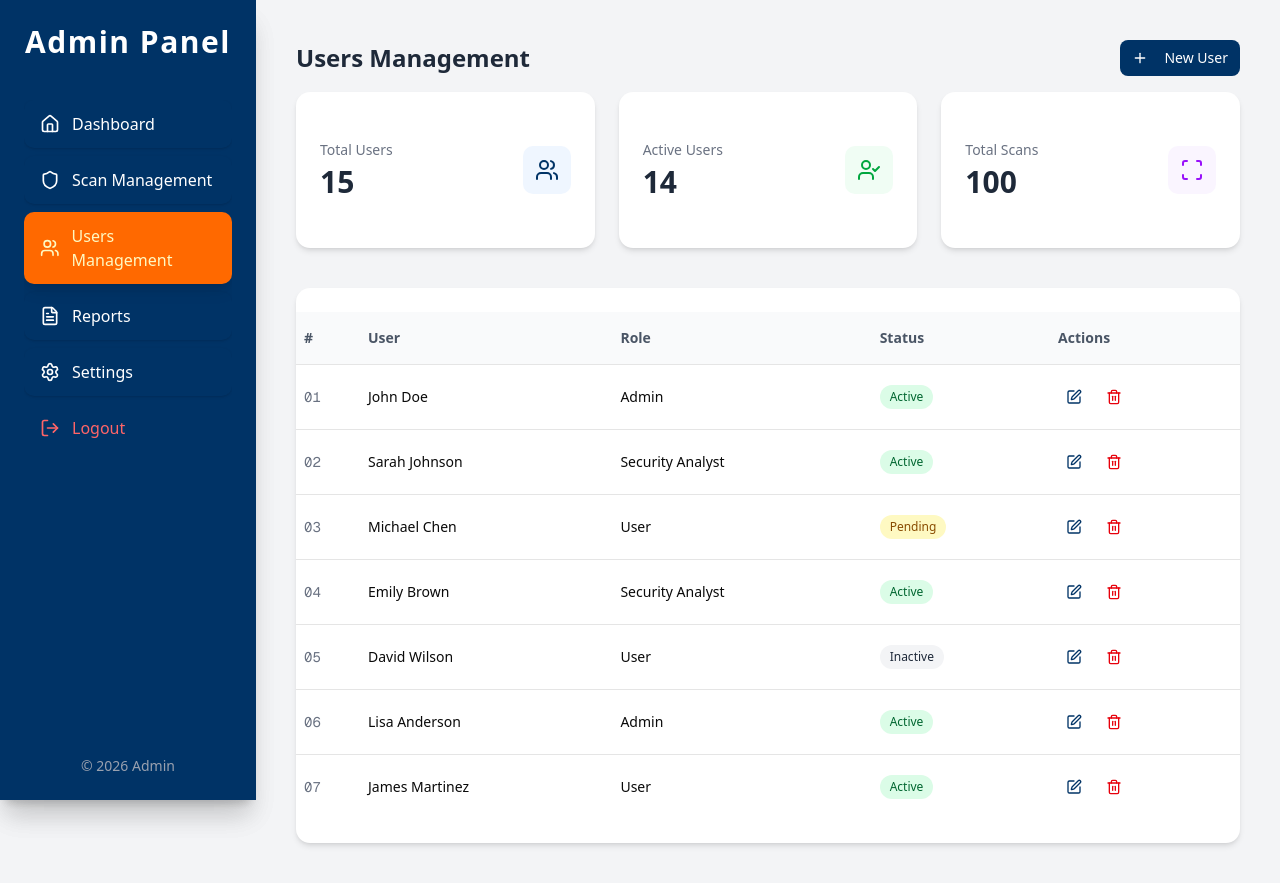
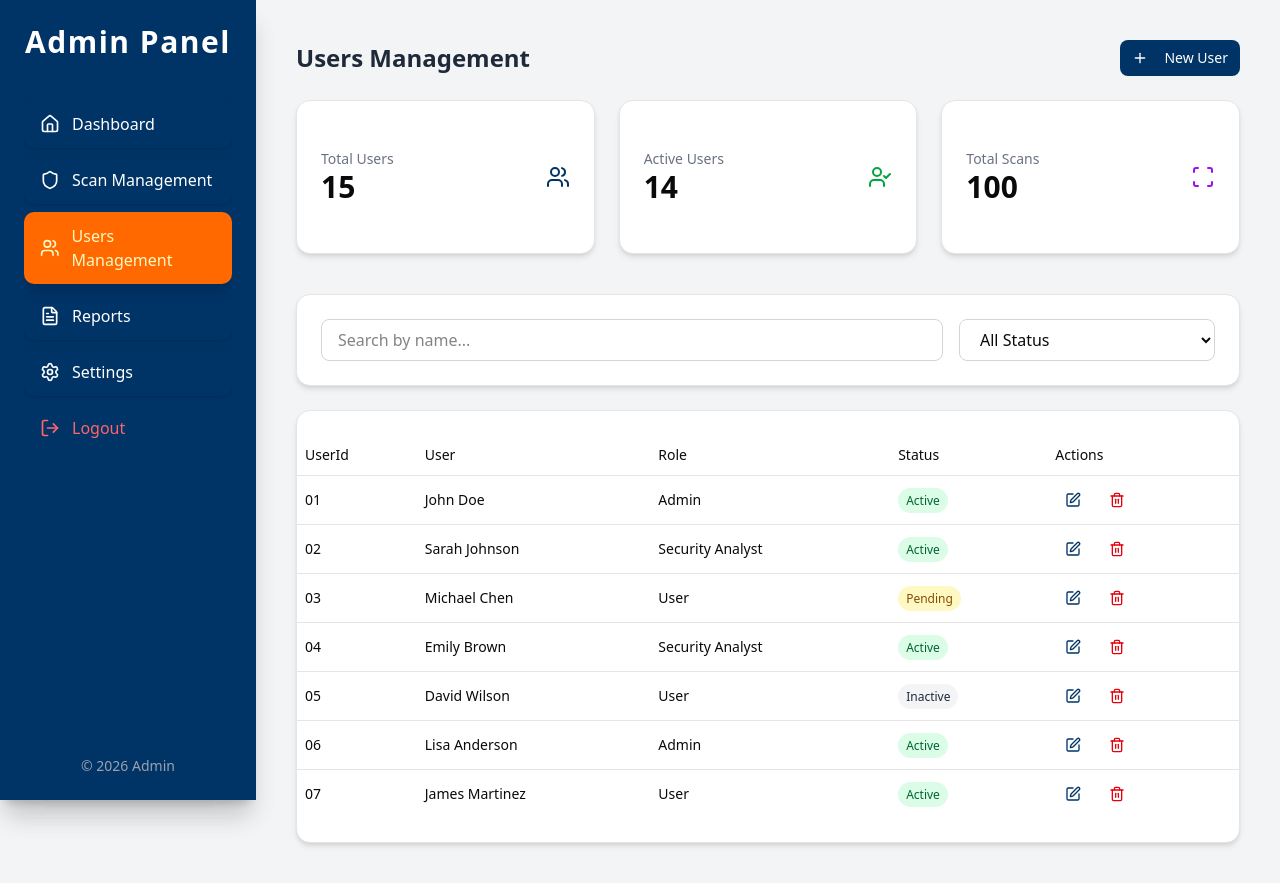
Before and after one commit to vulnerability-scanner-website/Final-year-project, a Next.js app in the folder frontend/: page /dashboard/admin/Users in a window 1280 px wide. Built offline with nearby package versions, Linux system fonts and the light colour scheme.

Commit message:
add searching and filter on user management

```diff
--- a/frontend/src/app/dashboard/admin/Users/page.jsx
+++ b/frontend/src/app/dashboard/admin/Users/page.jsx
@@ -1,7 +1,14 @@
 "use client";
 
-import React from "react";
-import { Table, TableBody, TableCell, TableHead, TableHeader, TableRow } from "@/components/ui/table";
+import React, { useState } from "react";
+import {
+  Table,
+  TableBody,
+  TableCell,
+  TableHead,
+  TableHeader,
+  TableRow,
+} from "@/components/ui/table";
 import { Card, CardContent } from "@/components/ui/card";
 import { Button } from "@/components/ui/button";
 import { Users, UserCheck, Scan, Plus, Edit, Trash2 } from "lucide-react";
@@ -9,17 +16,21 @@ import { Users, UserCheck, Scan, Plus, Edit, Trash2 } from "lucide-react";
 import AdminSideBar from "@/components/sidebar/AdminSideBar/Admin";
 
 export default function UsersDashboard() {
-  // Sample data - replace with actual data from your backend
+  // Sample data
   const stats = {
     totalUsers: 15,
     activeUsers: 14,
-    totalScans: 100
+    totalScans: 100,
   };
 
-  // Sample users data with more entries to show numbering
   const users = [
     { id: 1, name: "John Doe", role: "Admin", status: "Active" },
-    { id: 2, name: "Sarah Johnson", role: "Security Analyst", status: "Active" },
+    {
+      id: 2,
+      name: "Sarah Johnson",
+      role: "Security Analyst",
+      status: "Active",
+    },
     { id: 3, name: "Michael Chen", role: "User", status: "Pending" },
     { id: 4, name: "Emily Brown", role: "Security Analyst", status: "Active" },
     { id: 5, name: "David Wilson", role: "User", status: "Inactive" },
@@ -27,144 +38,171 @@ export default function UsersDashboard() {
     { id: 7, name: "James Martinez", role: "User", status: "Active" },
   ];
 
+  const [search, setSearch] = useState("");
+  const [statusFilter, setStatusFilter] = useState("");
+
+  const filteredUsers = users.filter((user) => {
+    const matchesSearch = user.name
+      .toLowerCase()
+      .includes(search.toLowerCase());
+
+    const matchesStatus = statusFilter === "" || user.status === statusFilter;
+
+    return matchesSearch && matchesStatus;
+  });
+
   const handleEdit = (userId, userName) => {
-    console.log(`Edit user: ${userName} (ID: ${userId})`);
-    // Add your edit logic here
     alert(`Editing ${userName}`);
   };
 
   const handleDelete = (userId, userName) => {
-    console.log(`Delete user: ${userName} (ID: ${userId})`);
-    // Add your delete logic here (with confirmation dialog)
     if (window.confirm(`Are you sure you want to delete ${userName}?`)) {
-      // Proceed with deletion
-      console.log(`User ${userName} deleted`);
       alert(`${userName} has been deleted`);
     }
   };
 
   return (
     <div className="flex min-h-screen bg-gray-100">
-      {/* Sidebar - fixed width */}
       <AdminSideBar />
 
-      {/* Main content - takes remaining width with left margin to account for fixed sidebar */}
       <div className="flex-1 ml-64">
-        {/* Header */}
-        <header className=" ">
-          <div className="flex items-center justify-between  ">
-            <h1 className="text-2xl font-semibold text-gray-800 ">Users Management</h1>
-            <Button className="bg-[#003366] hover:bg-[#004080] text-white cursor-pointer">
-              <Plus className="w-4 h-4 mr-2 " />
+        <header>
+          <div className="flex items-center justify-between">
+            <h1 className="text-2xl font-semibold text-gray-800">
+              Users Management
+            </h1>
+            <Button className="bg-[#003366] hover:bg-[#004080] text-white">
+              <Plus className="w-4 h-4 mr-2" />
               New User
             </Button>
           </div>
         </header>
 
-        {/* Main content area */}
-        <main className="pt-4">
+        <main className="pt-6">
           {/* Stats Cards */}
           <div className="grid grid-cols-1 md:grid-cols-3 gap-6 mb-10">
-            {/* Total Users Card */}
-            <Card className="border-none shadow-md hover:shadow-lg transition-shadow">
-              <CardContent className="p-6">
-                <div className="flex items-center justify-between">
-                  <div>
-                    <p className="text-sm font-medium text-gray-500 mb-1">Total Users</p>
-                    <p className="text-3xl font-bold text-gray-800">{stats.totalUsers}</p>
-                  </div>
-                  <div className="p-3 bg-blue-50 rounded-lg">
-                    <Users className="w-6 h-6 text-[#003366]" />
-                  </div>
+            <Card className="shadow-md">
+              <CardContent className="p-6 flex justify-between items-center">
+                <div>
+                  <p className="text-sm text-gray-500">Total Users</p>
+                  <p className="text-3xl font-bold">{stats.totalUsers}</p>
                 </div>
+                <Users className="w-6 h-6 text-[#003366]" />
               </CardContent>
             </Card>
 
-            {/* Active Users Card */}
-            <Card className="border-none shadow-md hover:shadow-lg transition-shadow">
-              <CardContent className="p-6">
-                <div className="flex items-center justify-between">
-                  <div>
-                    <p className="text-sm font-medium text-gray-500 mb-1">Active Users</p>
-                    <p className="text-3xl font-bold text-gray-800">{stats.activeUsers}</p>
-                  </div>
-                  <div className="p-3 bg-green-50 rounded-lg">
-                    <UserCheck className="w-6 h-6 text-green-600" />
-                  </div>
+            <Card className="shadow-md">
+              <CardContent className="p-6 flex justify-between items-center">
+                <div>
+                  <p className="text-sm text-gray-500">Active Users</p>
+                  <p className="text-3xl font-bold">{stats.activeUsers}</p>
                 </div>
+                <UserCheck className="w-6 h-6 text-green-600" />
               </CardContent>
             </Card>
 
-            {/* Total Scans Card */}
-            <Card className="border-none shadow-md hover:shadow-lg transition-shadow">
-              <CardContent className="p-6">
-                <div className="flex items-center justify-between">
-                  <div>
-                    <p className="text-sm font-medium text-gray-500 mb-1">Total Scans</p>
-                    <p className="text-3xl font-bold text-gray-800">{stats.totalScans}</p>
-                  </div>
-                  <div className="p-3 bg-purple-50 rounded-lg">
-                    <Scan className="w-6 h-6 text-purple-600" />
-                  </div>
+            <Card className="shadow-md">
+              <CardContent className="p-6 flex justify-between items-center">
+                <div>
+                  <p className="text-sm text-gray-500">Total Scans</p>
+                  <p className="text-3xl font-bold">{stats.totalScans}</p>
                 </div>
+                <Scan className="w-6 h-6 text-purple-600" />
               </CardContent>
             </Card>
           </div>
 
-          {/* Users Table with Numbers */}
-          <Card className="border-none shadow-md overflow-hidden">
+          <Card className="shadow-md mb-6">
+            <CardContent className="">
+              <div className="flex flex-col md:flex-row md:items-center md:justify-between gap-4">
+                <div className="flex-1">
+                  <input
+                    type="text"
+                    placeholder="Search by name..."
+                    className="w-full border border-gray-300 focus:border-[#003366] focus:ring-2 focus:ring-[#003366]/20 px-4 py-2 rounded-md outline-none transition"
+                    value={search}
+                    onChange={(e) => setSearch(e.target.value)}
+                  />
+                </div>
+
+                <div className="w-full md:w-64">
+                  <select
+                    className="w-full border border-gray-300 focus:border-[#003366] focus:ring-2 focus:ring-[#003366]/20 px-4 py-2 rounded-md outline-none transition"
+                    value={statusFilter}
+                    onChange={(e) => setStatusFilter(e.target.value)}
+                  >
+                    <option value="">All Status</option>
+                    <option value="Active">Active</option>
+                    <option value="Pending">Pending</option>
+                    <option value="Inactive">Inactive</option>
+                  </select>
+                </div>
+              </div>
+            </CardContent>
+          </Card>
+
+          <Card className="shadow-md overflow-hidden">
             <div className="overflow-x-auto">
               <Table>
                 <TableHeader>
-                  <TableRow className="bg-gray-50 hover:bg-gray-50">
-                    <TableHead className="font-semibold text-gray-600 py-4 w-16">#</TableHead>
-                    <TableHead className="font-semibold text-gray-600 py-4">User</TableHead>
-                    <TableHead className="font-semibold text-gray-600 py-4">Role</TableHead>
-                    <TableHead className="font-semibold text-gray-600 py-4">Status</TableHead>
-                    <TableHead className="font-semibold text-gray-600 py-4">Actions</TableHead>
+                  <TableRow>
+                    <TableHead>UserId</TableHead>
+                    <TableHead>User</TableHead>
+                    <TableHead>Role</TableHead>
+                    <TableHead>Status</TableHead>
+                    <TableHead>Actions</TableHead>
                   </TableRow>
                 </TableHeader>
                 <TableBody>
-                  {users.map((user, index) => (
-                    <TableRow key={user.id} className="hover:bg-gray-50">
-                      <TableCell className="py-4 text-gray-500 font-mono">
-                        {(index + 1).toString().padStart(2, '0')}
+                  {filteredUsers.map((user, index) => (
+                    <TableRow key={user.id}>
+                      <TableCell>
+                        {(index + 1).toString().padStart(2, "0")}
                       </TableCell>
-                      <TableCell className="font-medium py-4">{user.name}</TableCell>
-                      <TableCell className="py-4">{user.role}</TableCell>
-                      <TableCell className="py-4">
-                        <span className={`inline-flex items-center px-2.5 py-1 rounded-full text-xs font-medium ${
-                          user.status === 'Active' ? 'bg-green-100 text-green-800' :
-                          user.status === 'Pending' ? 'bg-yellow-100 text-yellow-800' :
-                          'bg-gray-100 text-gray-800'
-                        }`}>
+                      <TableCell className="font-medium">{user.name}</TableCell>
+                      <TableCell>{user.role}</TableCell>
+                      <TableCell>
+                        <span
+                          className={`px-2 py-1 rounded-full text-xs font-medium ${
+                            user.status === "Active"
+                              ? "bg-green-100 text-green-800"
+                              : user.status === "Pending"
+                                ? "bg-yellow-100 text-yellow-800"
+                                : "bg-gray-100 text-gray-800"
+                          }`}
+                        >
                           {user.status}
                         </span>
                       </TableCell>
-                      <TableCell className="py-4">
-                        <div className="flex items-center gap-2">
+                      <TableCell>
+                        <div className="flex gap-2">
                           <Button
                             variant="ghost"
                             size="sm"
                             onClick={() => handleEdit(user.id, user.name)}
-                            className="text-[#003366] hover:text-[#004080] hover:bg-blue-50 p-2 h-8 w-8"
-                            title="Edit User"
                           >
-                            <Edit className="w-4 h-4" />
+                            <Edit className="w-4 h-4 text-[#003366]" />
                           </Button>
+
                           <Button
                             variant="ghost"
                             size="sm"
                             onClick={() => handleDelete(user.id, user.name)}
-                            className="text-red-600 hover:text-red-800 hover:bg-red-50 p-2 h-8 w-8"
-                            title="Delete User"
                           >
-                            <Trash2 className="w-4 h-4" />
+                            <Trash2 className="w-4 h-4 text-red-600" />
                           </Button>
                         </div>
                       </TableCell>
                     </TableRow>
                   ))}
+
+                  {filteredUsers.length === 0 && (
+                    <TableRow>
+                      <TableCell colSpan={5} className="text-center py-6">
+                        No users found.
+                      </TableCell>
+                    </TableRow>
+                  )}
                 </TableBody>
               </Table>
             </div>
--- /dev/null
+++ b/frontend/src/components/filter/Filter.js
@@ -0,0 +1,33 @@
+"use client";
+
+export default function Filter({
+  search,
+  setSearch,
+  statusFilter,
+  setStatusFilter,
+}) {
+  return (
+    <div className="flex gap-4 mb-6">
+      {/* Search */}
+      <input
+        type="text"
+        placeholder="Search by name or email..."
+        className="border px-4 py-2 rounded w-64"
+        value={search}
+        onChange={(e) => setSearch(e.target.value)}
+      />
+
+      {/* Status Filter */}
+      <select
+        className="border px-4 py-2 rounded"
+        value={statusFilter}
+        onChange={(e) => setStatusFilter(e.target.value)}
+      >
+        <option value="">All Status</option>
+        <option value="Approved">Approved</option>
+        <option value="Pending">Pending</option>
+        <option value="Rejected">Rejected</option>
+      </select>
+    </div>
+  );
+}
```
